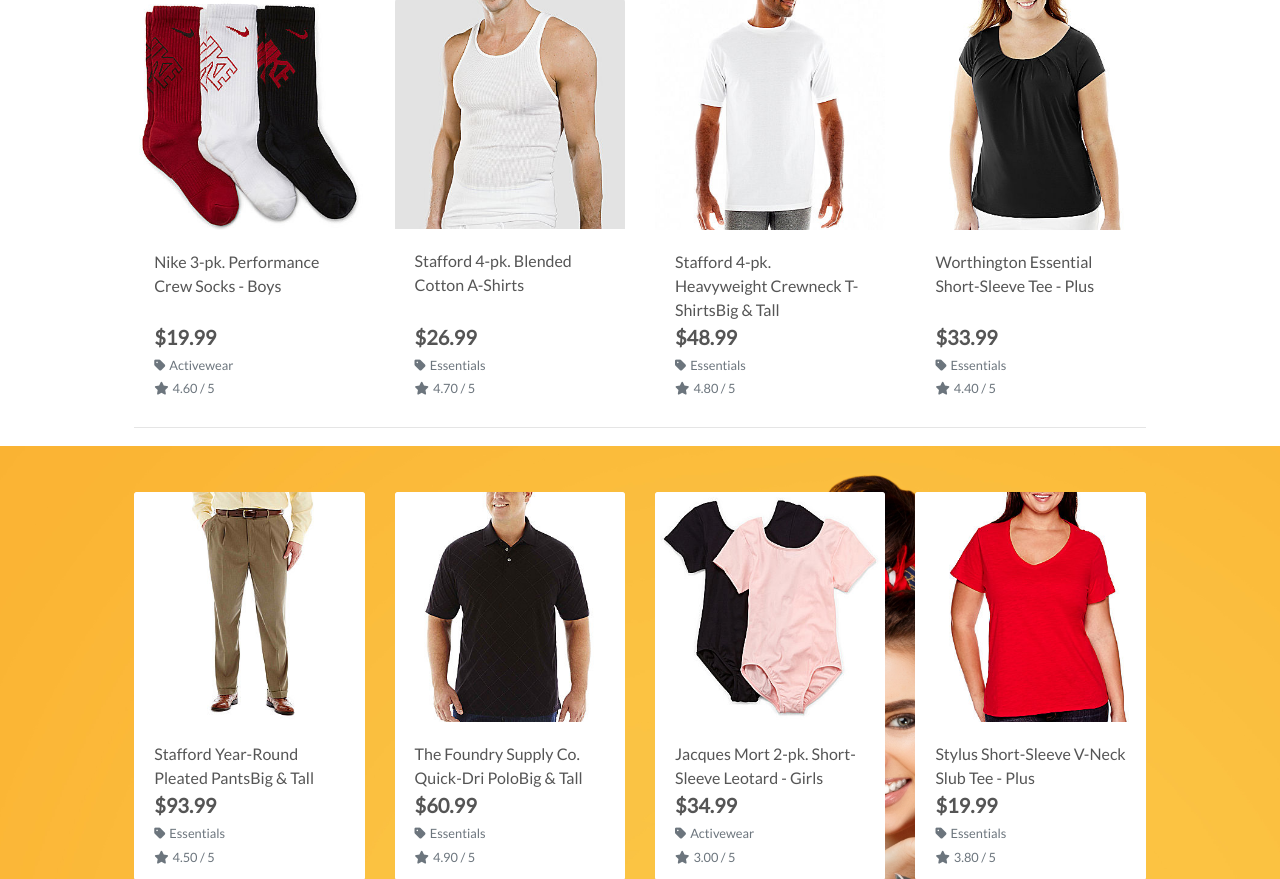
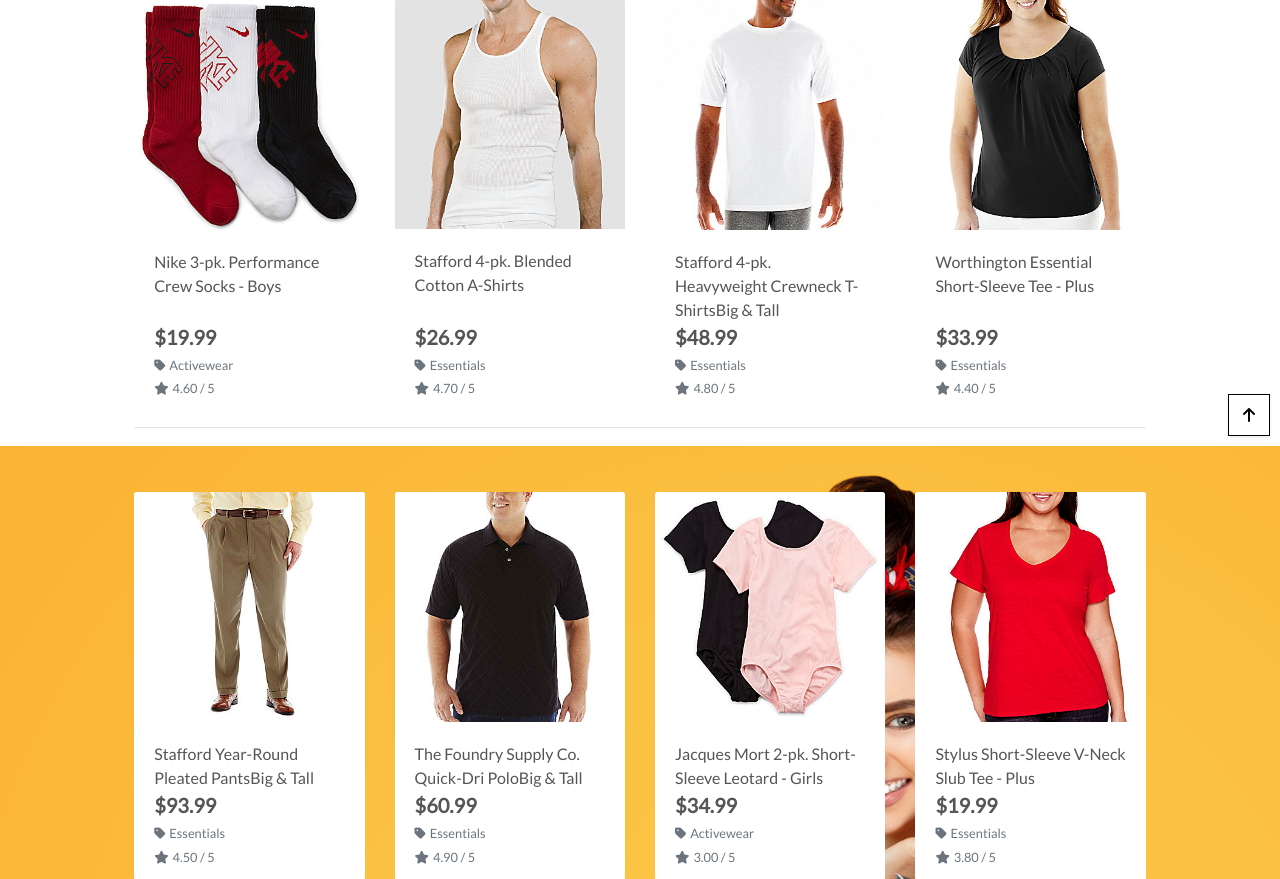
Before and after one commit to aaronh1986/BOUTIQUE-ADO-final, a Django app: a page that uses products/templates/products/products.html in a window 1280 px wide. Shown: the part 354-1233 px from the top of the page. Run offline with Django 3.2, Linux system fonts and the light colour scheme; data comes from the database, SQL or seed files in the repository; some libraries are stand-ins or nearby versions.

Commit message:
Finsihed products page

```diff
--- a/products/templates/products/products.html
+++ b/products/templates/products/products.html
@@ -116,4 +116,41 @@
           </div>
       </div>
   </div>
+  <div class="btt-button shadow-sm rounded-0 border border-black">
+    <a class="btt-link d-flex h-100">
+        <i class="fas fa-arrow-up text-black mx-auto my-auto"></i>
+    </a>
+</div>
   {% endblock %}
+
+  {% block postloadjs %}
+    {{ block.super }}
+    <script type="text/javascript">
+		$('.btt-link').click(function(e) {
+			window.scrollTo(0,0)
+		})
+	</script>
+
+    <script type="text/javascript">
+        $('#sort-selector').change(function() {
+            var selector = $(this);
+            var currentUrl = new URL(window.location);
+
+            var selectedVal = selector.val();
+            if(selectedVal != "reset"){
+                var sort = selectedVal.split("_")[0];
+                var direction = selectedVal.split("_")[1];
+
+                currentUrl.searchParams.set("sort", sort);
+                currentUrl.searchParams.set("direction", direction);
+
+                window.location.replace(currentUrl);
+            } else {
+                currentUrl.searchParams.delete("sort");
+                currentUrl.searchParams.delete("direction");
+
+                window.location.replace(currentUrl);
+            }
+        })
+    </script>
+{% endblock %}
--- a/products/views.py
+++ b/products/views.py
@@ -1,6 +1,7 @@
 from django.shortcuts import render, redirect, reverse, get_object_or_404
 from django.contrib import messages
 from django.db.models import Q
+from django.db.models.functions import Lower
 from .models import Product, Category
 
 
--- a/static/css/base.css
+++ b/static/css/base.css
@@ -75,6 +75,20 @@ a.category-badge > span.badge:hover {
     color: #eff !important;
 }
 
+.btt-button {
+    height: 42px;
+    width: 42px;
+    position: fixed;
+    bottom: 10px;
+    right: 10px;
+}
+
+.btt-link,
+.update-link,
+.remove-item {
+    cursor: pointer;
+}
+
 /* -------------------------------- Media Queries */
 
 /* Slightly larger container on xl screens */
```
